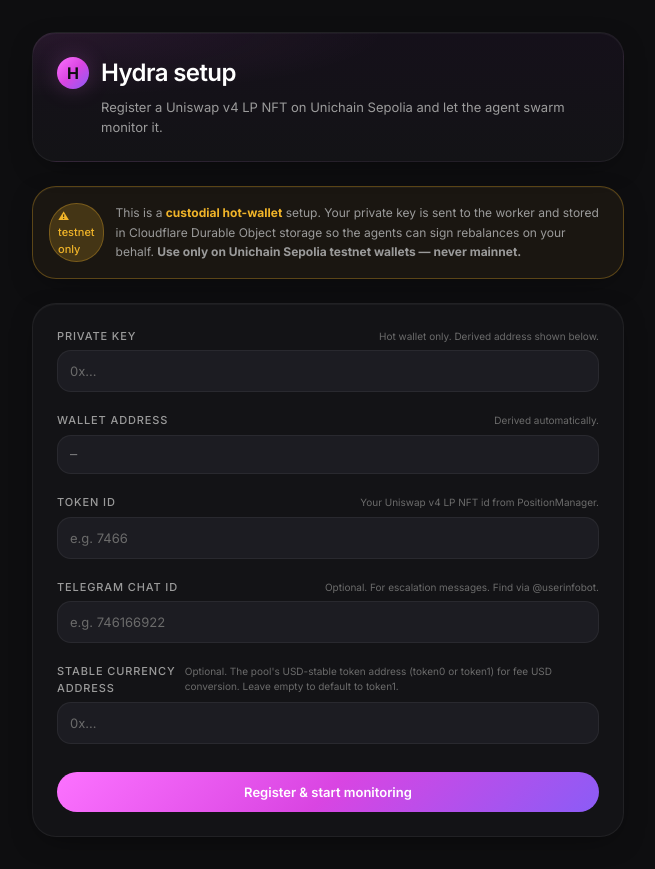
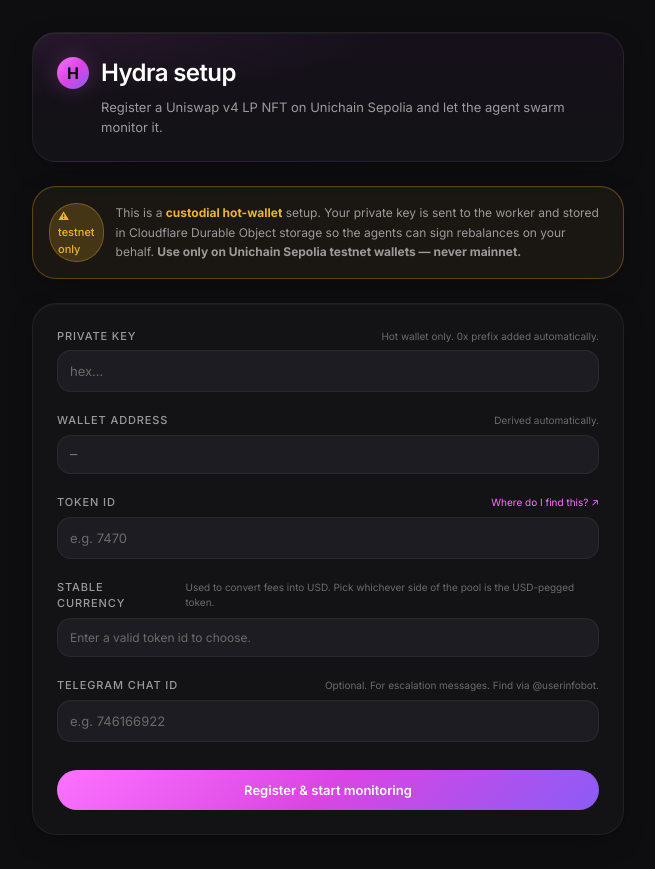
Before and after one commit to starc007/hydra-agent, a Next.js app in the folder packages/dashboard/: page /setup in a window 1280 px wide. Shown: the whole page, without its empty margins (312-967 px from the left). Built offline with nearby package versions, Linux system fonts and the light colour scheme.

Commit message:
feat(dashboard): setup form polish — stable currency dropdown, auto-0x on PK, tokenId help link, position preview card

```diff
--- a/packages/dashboard/app/setup/page.tsx
+++ b/packages/dashboard/app/setup/page.tsx
@@ -3,8 +3,22 @@
 import { useEffect, useState } from 'react';
 import { useRouter } from 'next/navigation';
 import { privateKeyToAccount } from 'viem/accounts';
-import { register } from '../../lib/api';
+import { register, previewPosition, type PreviewPosition } from '../../lib/api';
 import { saveSession } from '../../lib/storage';
+
+function normalizePrivateKey(input: string): string {
+  const trimmed = input.trim();
+  if (!trimmed) return '';
+  if (trimmed.startsWith('0x') || trimmed.startsWith('0X')) {
+    return '0x' + trimmed.slice(2).toLowerCase();
+  }
+  if (/^[0-9a-fA-F]+$/.test(trimmed)) return '0x' + trimmed.toLowerCase();
+  return trimmed;
+}
+
+function shortAddress(a: string): string {
+  return `${a.slice(0, 6)}…${a.slice(-4)}`;
+}
 
 export default function SetupPage() {
   const router = useRouter();
@@ -15,8 +29,11 @@
   const [wallet, setWallet] = useState('');
   const [submitting, setSubmitting] = useState(false);
   const [error, setError] = useState<string | null>(null);
+  const [preview, setPreview] = useState<PreviewPosition | null>(null);
+  const [previewError, setPreviewError] = useState<string | null>(null);
+  const [previewLoading, setPreviewLoading] = useState(false);
 
-  // Derive wallet from private key
+  // Derive wallet from PK
   useEffect(() => {
     if (!privateKey || !privateKey.startsWith('0x') || privateKey.length !== 66) {
       setWallet('');
@@ -30,6 +47,30 @@
     }
   }, [privateKey]);
 
+  // Debounced preview when wallet + tokenId are both set
+  useEffect(() => {
+    if (!wallet || !tokenId) {
+      setPreview(null);
+      setPreviewError(null);
+      return;
+    }
+    setPreviewLoading(true);
+    setPreviewError(null);
+    const handle = setTimeout(async () => {
+      try {
+        const p = await previewPosition(wallet, tokenId);
+        setPreview(p);
+        setPreviewError(null);
+      } catch (err) {
+        setPreview(null);
+        setPreviewError(err instanceof Error ? err.message : String(err));
+      } finally {
+        setPreviewLoading(false);
+      }
+    }, 400);
+    return () => clearTimeout(handle);
+  }, [wallet, tokenId]);
+
   async function onSubmit(e: React.FormEvent) {
     e.preventDefault();
     setError(null);
@@ -42,12 +83,7 @@
         telegramChatId: telegramChatId || undefined,
         stableCurrency: stableCurrency || undefined,
       });
-      saveSession({
-        doId: res.doId,
-        sessionToken: res.sessionToken,
-        wallet,
-        tokenId,
-      });
+      saveSession({ doId: res.doId, sessionToken: res.sessionToken, wallet, tokenId });
       router.push('/');
     } catch (err) {
       setError(err instanceof Error ? err.message : String(err));
@@ -80,13 +116,13 @@
       </div>
 
       <form onSubmit={onSubmit} className="card p-6 space-y-5">
-        <Field label="Private key" hint="Hot wallet only. Derived address shown below.">
+        <Field label="Private key" hint="Hot wallet only. 0x prefix added automatically.">
           <input
             type="password"
-            placeholder="0x…"
+            placeholder="hex…"
             className="input"
             value={privateKey}
-            onChange={(e) => setPrivateKey(e.target.value.trim())}
+            onChange={(e) => setPrivateKey(normalizePrivateKey(e.target.value))}
             required
           />
         </Field>
@@ -95,16 +131,79 @@
           <div className="input font-mono text-xs text-muted select-all">{wallet || '—'}</div>
         </Field>
 
-        <Field label="Token ID" hint="Your Uniswap v4 LP NFT id from PositionManager.">
+        <Field
+          label="Token ID"
+          hint={
+            <>
+              <a
+                href="https://app.uniswap.org/positions/v4?chain=unichain_sepolia"
+                target="_blank"
+                rel="noopener noreferrer"
+                className="text-brand underline-offset-2 hover:underline"
+              >
+                Where do I find this? ↗
+              </a>
+            </>
+          }
+        >
           <input
             type="text"
             inputMode="numeric"
-            placeholder="e.g. 7466"
+            placeholder="e.g. 7470"
             className="input"
             value={tokenId}
             onChange={(e) => setTokenId(e.target.value.trim())}
             required
           />
+        </Field>
+
+        {/* Preview card */}
+        {previewLoading && (
+          <div className="card-elevated p-3 text-xs text-subtle">Validating position…</div>
+        )}
+        {previewError && (
+          <div className="card p-3 border-err/30 bg-err/5">
+            <p className="text-xs text-err">{previewError}</p>
+          </div>
+        )}
+        {preview && !previewLoading && !previewError && (
+          <div className="card-elevated p-4 space-y-2">
+            <div className="flex items-center justify-between">
+              <div className="flex items-center gap-2">
+                <span className="pill bg-accent/15 text-accent border-accent/20">✓ position validated</span>
+                <span className="font-mono text-xs text-ink">
+                  {preview.token0.symbol} / {preview.token1.symbol}
+                </span>
+              </div>
+              <span className="text-[11px] text-subtle font-mono">fee {preview.poolKey.fee / 10_000}%</span>
+            </div>
+            <div className="text-xs text-muted font-mono">
+              range {preview.tickLower} … {preview.tickUpper}
+            </div>
+          </div>
+        )}
+
+        <Field
+          label="Stable currency"
+          hint="Used to convert fees into USD. Pick whichever side of the pool is the USD-pegged token."
+        >
+          {preview ? (
+            <select
+              className="input"
+              value={stableCurrency}
+              onChange={(e) => setStableCurrency(e.target.value)}
+            >
+              <option value="">Auto — treat token1 ({preview.token1.symbol}) as stable</option>
+              <option value={preview.token0.address}>
+                {preview.token0.symbol} ({shortAddress(preview.token0.address)})
+              </option>
+              <option value={preview.token1.address}>
+                {preview.token1.symbol} ({shortAddress(preview.token1.address)})
+              </option>
+            </select>
+          ) : (
+            <div className="input text-xs text-subtle">Enter a valid token id to choose.</div>
+          )}
         </Field>
 
         <Field label="Telegram chat ID" hint="Optional. For escalation messages. Find via @userinfobot.">
@@ -118,16 +217,6 @@
           />
         </Field>
 
-        <Field label="Stable currency address" hint="Optional. The pool's USD-stable token address (token0 or token1) for fee USD conversion. Leave empty to default to token1.">
-          <input
-            type="text"
-            placeholder="0x…"
-            className="input"
-            value={stableCurrency}
-            onChange={(e) => setStableCurrency(e.target.value.trim())}
-          />
-        </Field>
-
         {error && (
           <div className="card p-3 border-err/30 bg-err/5">
             <p className="text-xs text-err">{error}</p>
@@ -135,7 +224,11 @@
         )}
 
         <div className="flex gap-3 pt-2">
-          <button type="submit" className="btn-primary flex-1" disabled={!wallet || !tokenId || !privateKey || submitting}>
+          <button
+            type="submit"
+            className="btn-primary flex-1"
+            disabled={!wallet || !tokenId || !privateKey || !preview || submitting}
+          >
             {submitting ? 'Registering…' : 'Register & start monitoring'}
           </button>
         </div>
@@ -144,10 +237,10 @@
   );
 }
 
-function Field({ label, hint, children }: { label: string; hint?: string; children: React.ReactNode }) {
+function Field({ label, hint, children }: { label: string; hint?: React.ReactNode; children: React.ReactNode }) {
   return (
     <label className="block">
-      <div className="flex items-baseline justify-between mb-1.5">
+      <div className="flex items-baseline justify-between mb-1.5 gap-3">
         <span className="label">{label}</span>
         {hint && <span className="text-[10px] text-subtle">{hint}</span>}
       </div>
--- a/packages/dashboard/lib/api.ts
+++ b/packages/dashboard/lib/api.ts
@@ -25,6 +25,31 @@
   const j = await res.json();
   if (!res.ok || j.error) throw new Error(j.error ?? `register ${res.status}`);
   return j as RegisterResponse;
+}
+
+export type PreviewPosition = {
+  owner: string;
+  tokenId: string;
+  poolKey: {
+    currency0: string;
+    currency1: string;
+    fee: number;
+    tickSpacing: number;
+    hooks: string;
+  };
+  poolId: string;
+  tickLower: number;
+  tickUpper: number;
+  token0: { address: string; symbol: string; decimals: number };
+  token1: { address: string; symbol: string; decimals: number };
+};
+
+export async function previewPosition(wallet: string, tokenId: string): Promise<PreviewPosition> {
+  const url = `${BACKEND}/api/preview-position?wallet=${encodeURIComponent(wallet)}&tokenId=${encodeURIComponent(tokenId)}`;
+  const res = await fetch(url);
+  const j = await res.json();
+  if (!res.ok || j.error) throw new Error(j.error ?? `preview ${res.status}`);
+  return j as PreviewPosition;
 }
 
 export async function unregister(doId: string, sessionToken: string): Promise<void> {
```
